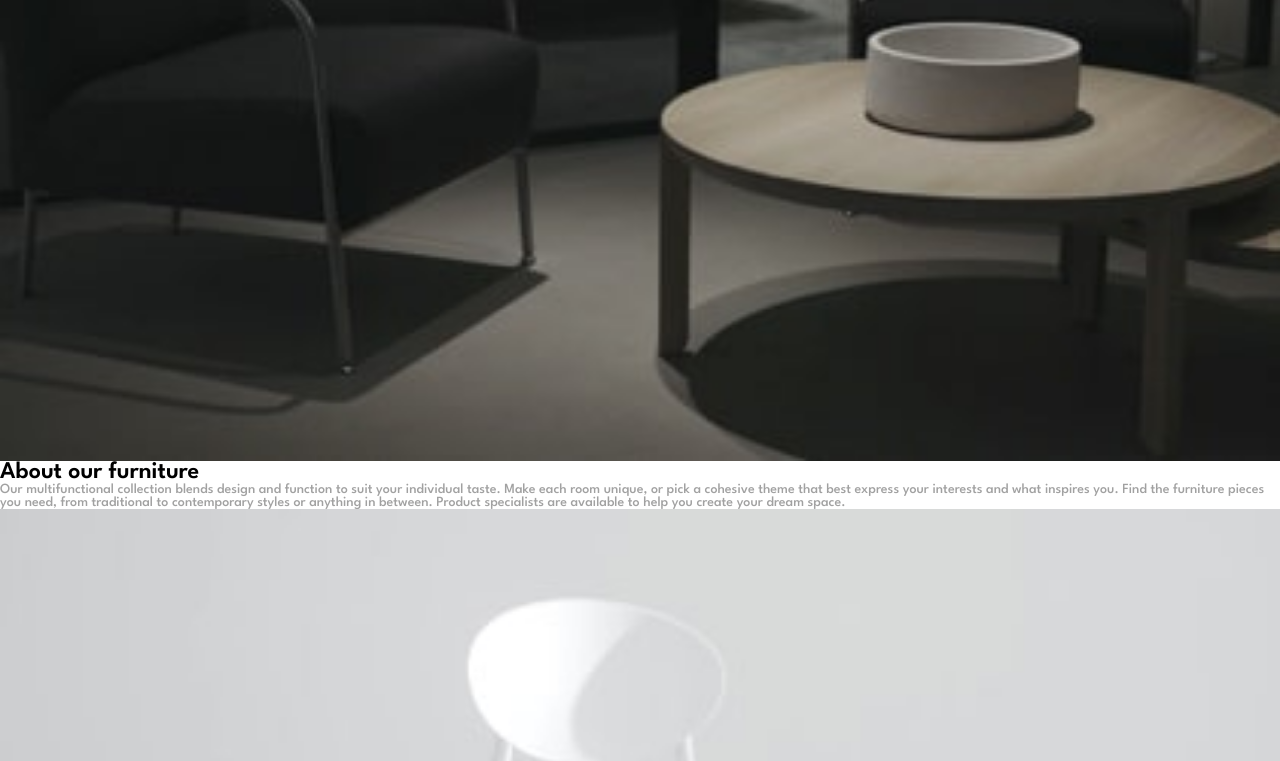
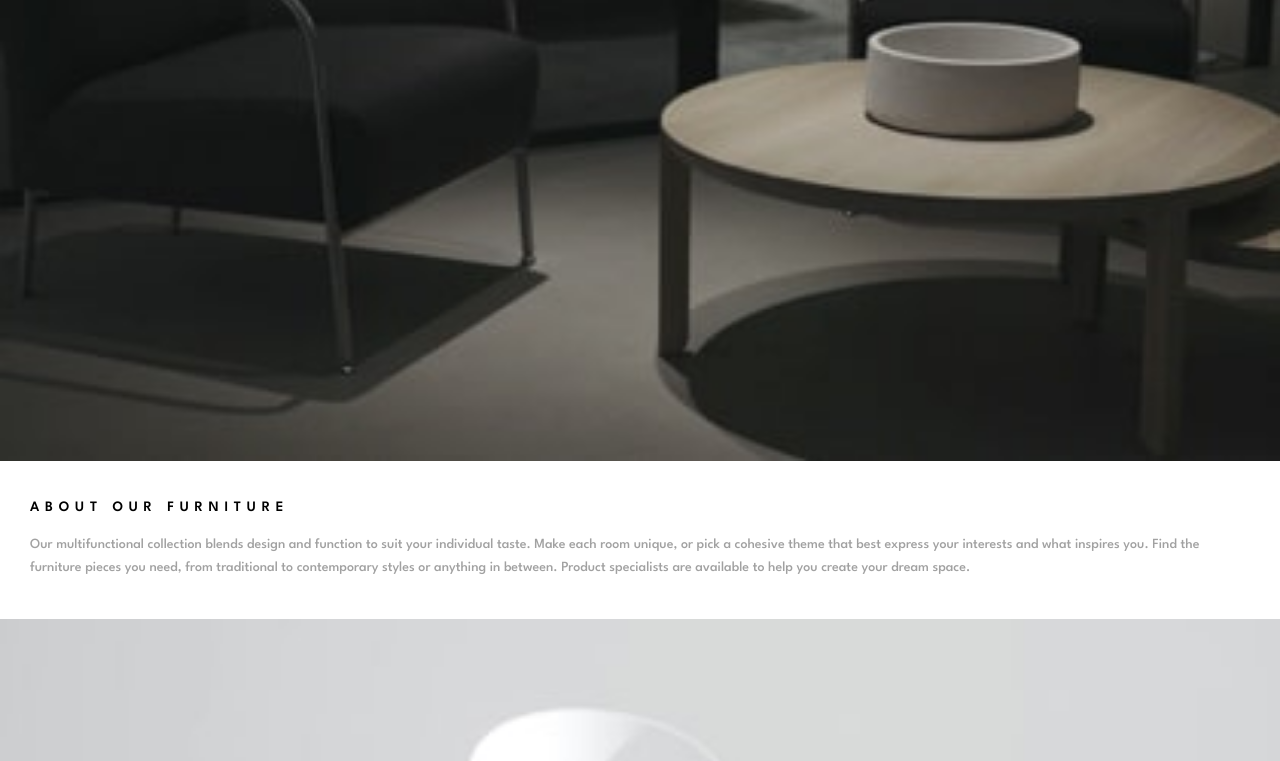
Before and after one commit to giullianoth/Room-FrontendMentor, a plain HTML site: page index.html in a window 1280 px wide. Shown: the part 1813-2574 px from the top of the page. Drawn offline with Linux system fonts and the light colour scheme.

Commit message:
about style

```diff
--- /dev/null
+++ b/assets/styles/scss/_about.scss
@@ -0,0 +1,27 @@
+@include theme() {
+    &_about {
+        width: 100%;
+        @include flex;
+
+        &_imgdark {
+            @include flex1;
+        }
+
+        &_content {
+            @include flex1;
+            padding: 40px 30px;
+
+            h1 {
+                margin-bottom: 20px;
+                font-size: 0.9em;
+                font-weight: $font-weight-bold;
+                text-transform: uppercase;
+                letter-spacing: 0.4em;
+            }
+        }
+
+        &_imglight {
+            @include flex1;
+        }
+    }
+}
--- a/assets/styles/scss/_boot.scss
+++ b/assets/styles/scss/_boot.scss
@@ -26,6 +26,7 @@ body {
     p {
         font-size: $font-size-default;
         color: $color-dark-gray;
+        line-height: 1.6em;
     }
 
     img {
--- a/assets/styles/scss/_slider.scss
+++ b/assets/styles/scss/_slider.scss
@@ -27,7 +27,6 @@
                 }
 
                 &_text {
-                    line-height: 1.6em;
                     margin-bottom: 20px;
                 }
 
@@ -37,11 +36,11 @@
                         text-transform: uppercase;
                         letter-spacing: 0.6em;
 
-                        // &:hover {
-                        //     &::after {
-                        //         content: url("../../images/icon-arrow-hover.svg");
-                        //     }
-                        // }
+                        &:hover {
+                            &::after {
+                                content: url("../../images/icon-arrow-hover.svg");
+                            }
+                        }
 
                         &::after {
                             content: url("../../images/icon-arrow.svg");
--- a/assets/styles/scss/style.scss
+++ b/assets/styles/scss/style.scss
@@ -11,3 +11,4 @@
 // THEME CONFIG
 @import "header";
 @import "slider";
+@import "about";
```
Also changed, not shown: assets/images/icon-arrow-hover.svg, assets/styles/css/style.css, assets/styles/css/style.min.css, index.html (line endings or trailing spaces).
